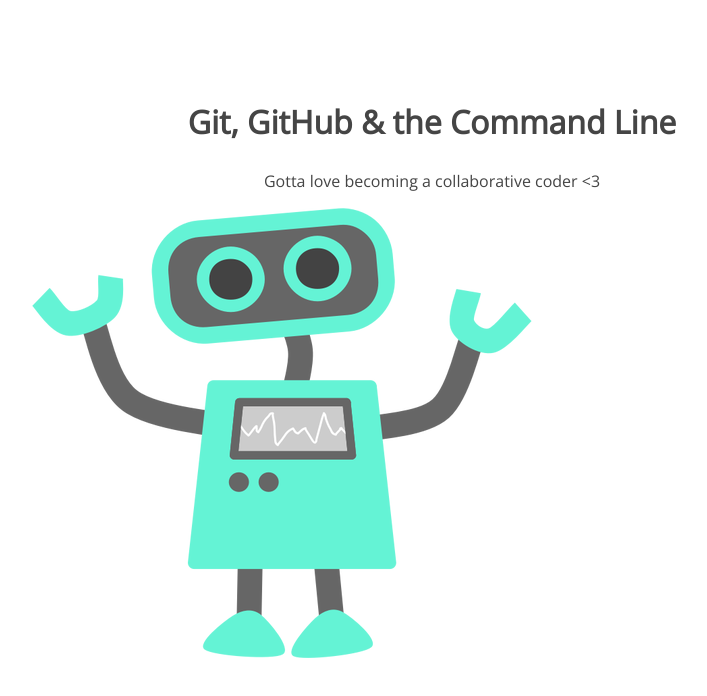
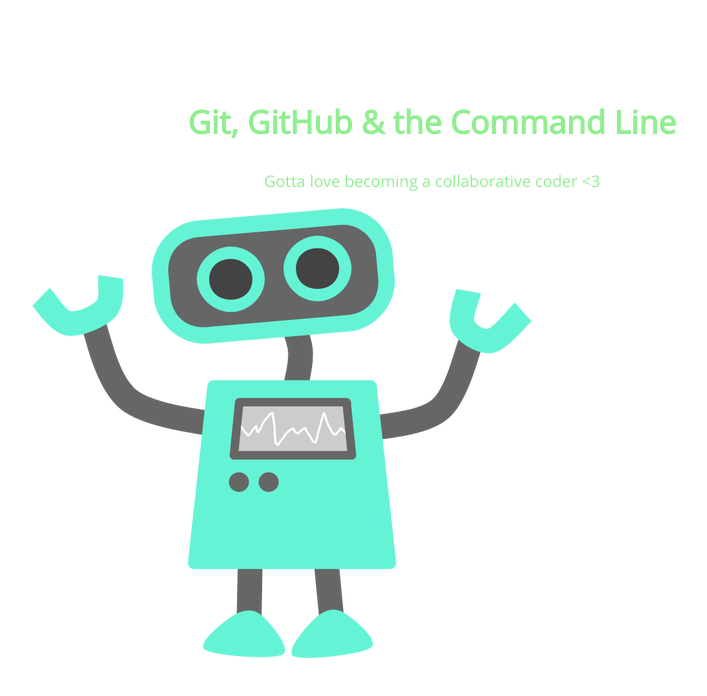
Before and after one commit to ktdee4/105-project, a plain HTML site: page index.html in a window 1280 px wide. Shown: the whole page, without its empty margins (208-915 px from the left). Drawn offline with nearby package versions, Linux system fonts and the light colour scheme.

Commit message:
changed h1 color

```diff
--- a/css/style.css
+++ b/css/style.css
@@ -5,7 +5,7 @@ section {
 section h1,
 section p {
 	text-align: center;
-	color: #454545;
+	color: lightgreen;
 }
 section h1 {
 	font: 32px 'Open Sans';
```
